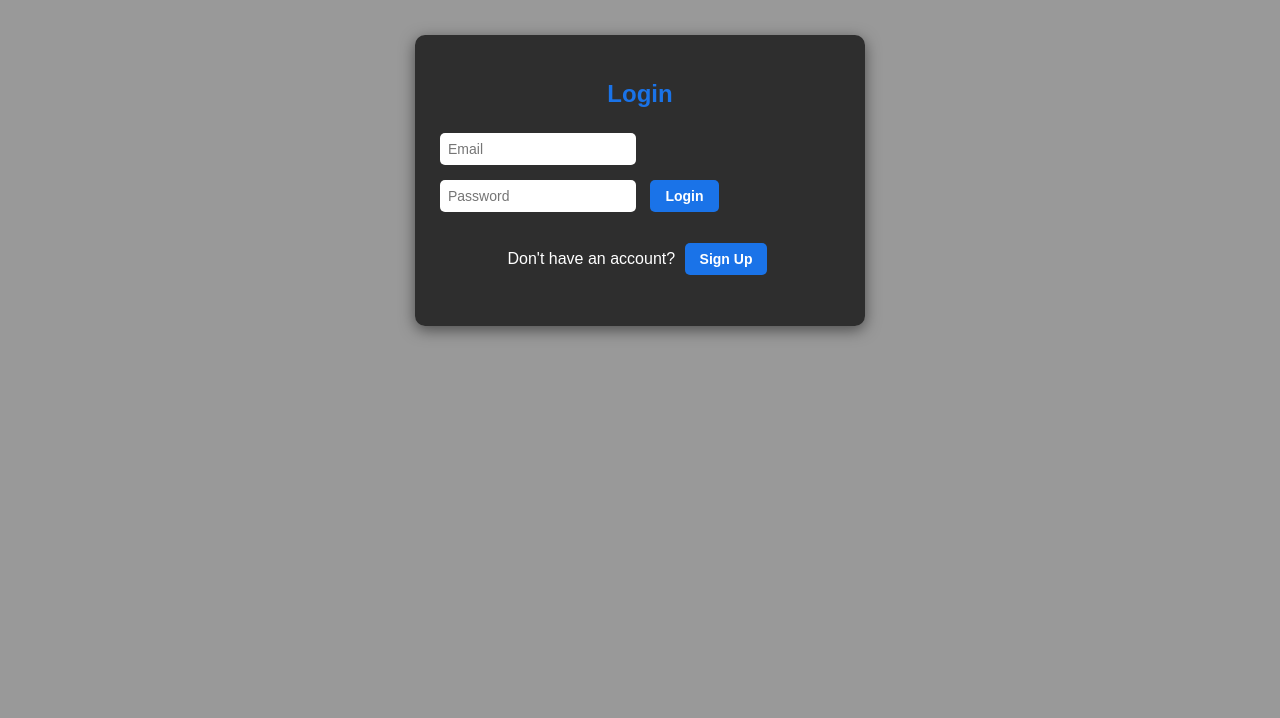
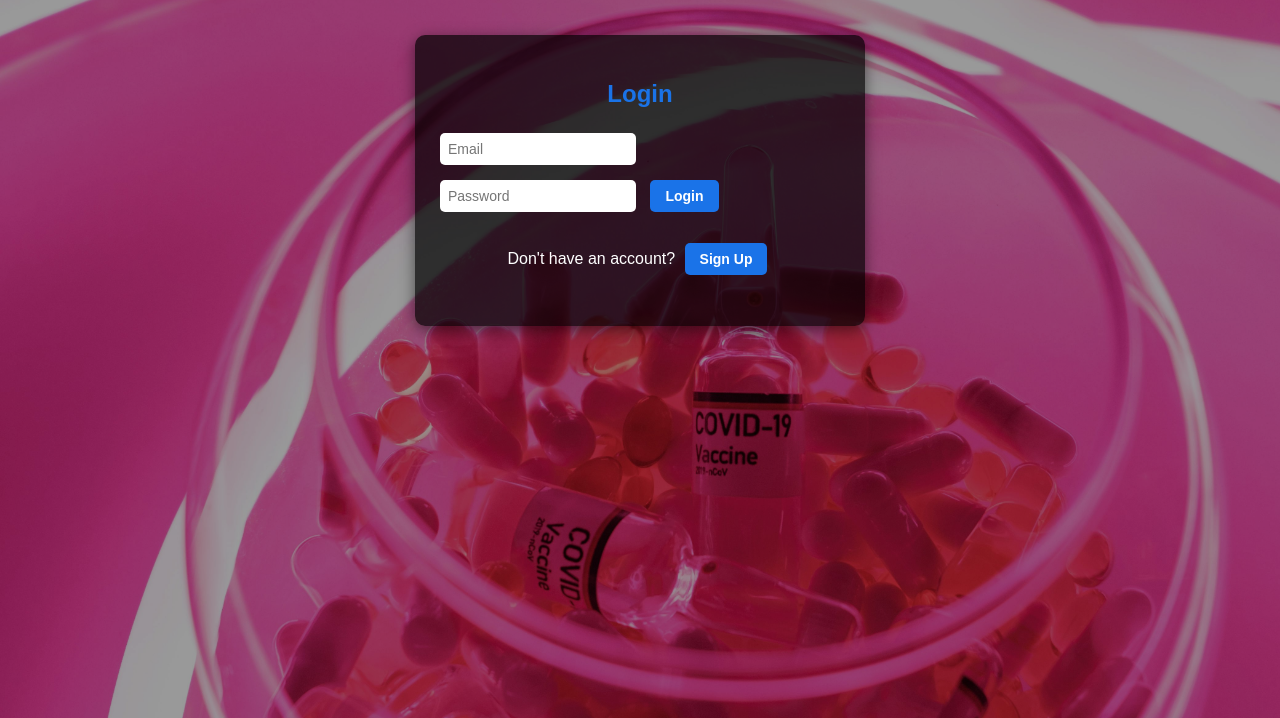
Before and after one commit to F2025-mueni/pharmacy-dashboard, a plain HTML site: page index.html in a window 1280 px wide. Shown: the part 82-800 px from the top of the page. Drawn offline with Linux system fonts and the light colour scheme; no server answers.

Commit message:
Update style.css

```diff
--- a/style.css
+++ b/style.css
@@ -3,7 +3,7 @@ body {
   font-family: Arial, sans-serif;
   margin: 0;
   padding: 0;
-  background: url('images/pharmacy-bg.jpg') no-repeat center center fixed; /* Your downloaded image */
+  background: url('pharmacy-bg.jpg') no-repeat center center fixed; /* Your downloaded image */
   background-size: cover;
   color: #fff; /* text color for readability */
 }
```
